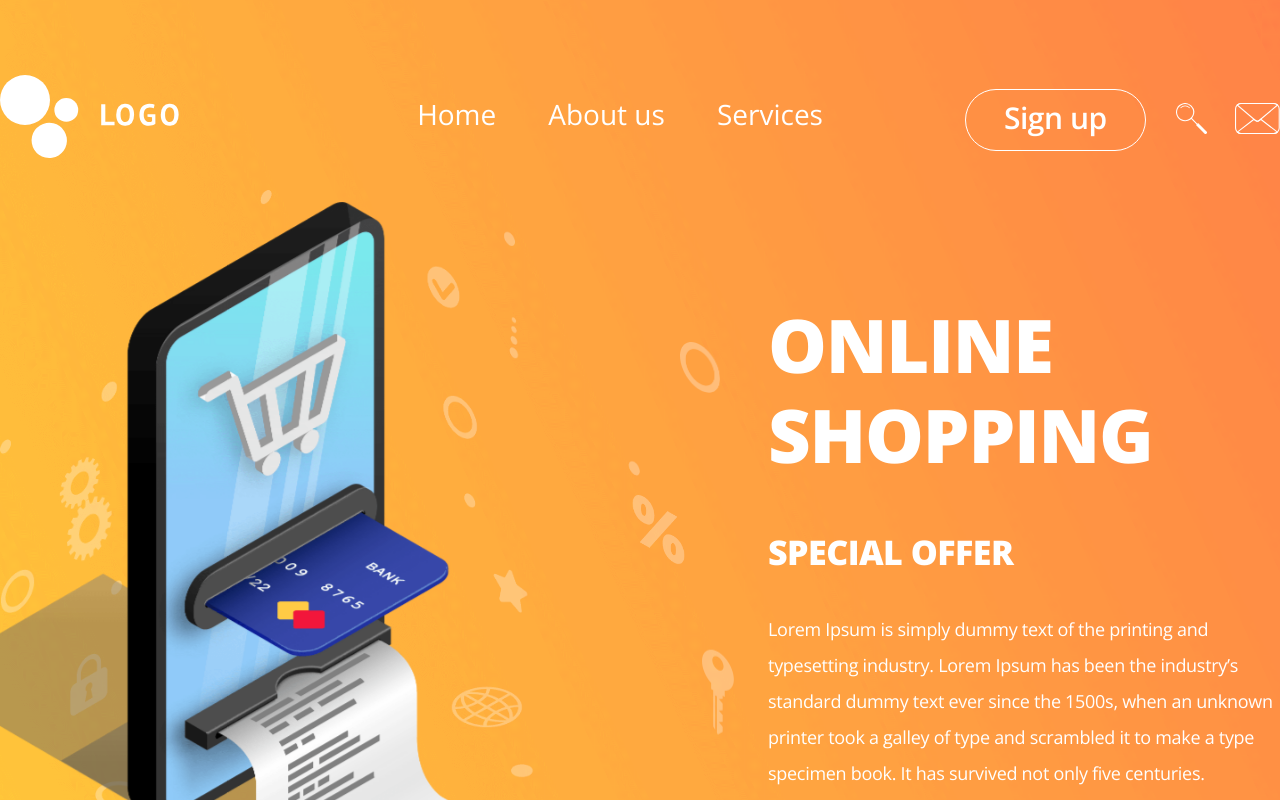
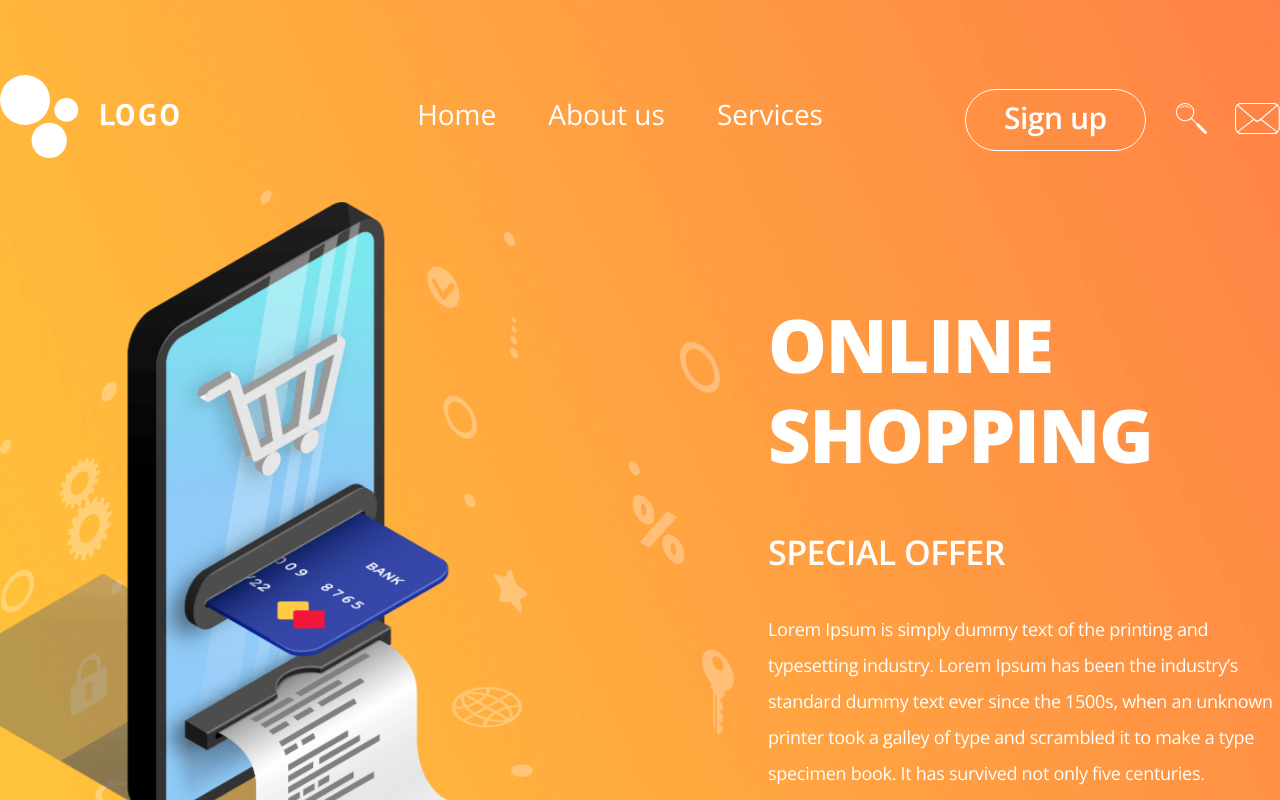
Before and after one commit to devSujinKim/clone-single-page, a Next.js app: page / in a window 1280 px wide. Shown: the top 800 px of the page. Built offline with nearby package versions, Linux system fonts and the light colour scheme.

Commit message:
스타일 초기화 추가

```diff
--- a/src/globalStyles.css
+++ b/src/globalStyles.css
@@ -20,6 +20,12 @@ body {
   touch-action: manipulation;
   scroll-behavior: smooth;
 }
+h1,
+h2,
+h3,
+strong {
+  font-weight: 600;
+}
 a {
   text-decoration: none;
   color: #000;
```
